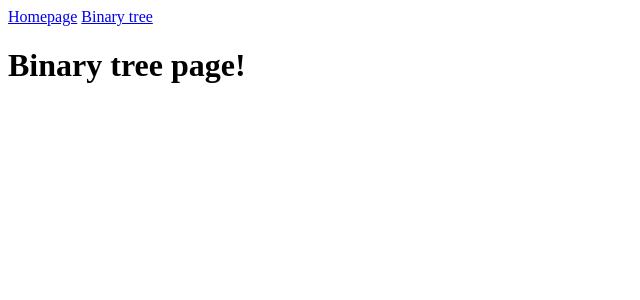
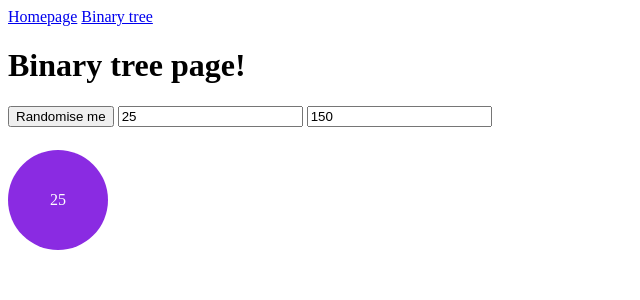
Before and after one commit to naomihollyholland/finalyearproject, a SvelteKit app in the folder finalyearproject/: page /binary_tree in a window 1280 px wide. Shown: the top 300 px of the page, without its empty margins (0-640 px from the left). Built offline with nearby package versions, Linux system fonts and the light colour scheme.

Commit message:
added a basic moving element
added basic element with two bindings

```diff
--- a/finalyearproject/src/routes/+layout.svelte
+++ b/finalyearproject/src/routes/+layout.svelte
@@ -8,4 +8,10 @@
 	<link rel="icon" href={favicon} />
 </svelte:head>
 
+<nav>
+    <a href="/">Homepage</a>
+    <a href="/binary_tree">Binary tree</a>
+</nav>
+
+
 {@render children()}
--- a/finalyearproject/src/routes/binary_tree/+page.svelte
+++ b/finalyearproject/src/routes/binary_tree/+page.svelte
@@ -1,6 +1,31 @@
-<nav>
-    <a href="/">Homepage</a>
-    <a href="/binary_tree">Binary tree</a>
-</nav>
+<script>
+    import TreeNode from "./TreeNode.svelte";
+
+    function random(){
+        y = Math.random() * 300
+        y += 100
+    }
+    let y = $state(150)
+    let x = $state(25)
+
+
+    const allnodes = $state([
+        {value:1, x: 150, y:150},
+        {value:2, x: 250, y:250},
+        {value:3, x: 350, y:350}
+    ]);
+
+
+</script>
 
 <h1>Binary tree page!</h1>
+
+<button onclick={random}>
+    Randomise me
+</button>
+
+<input bind:value={x} />
+<input bind:value={y} />
+
+
+<TreeNode {x}{y}/>
--- /dev/null
+++ b/finalyearproject/src/routes/binary_tree/TreeNode.svelte
@@ -0,0 +1,22 @@
+<script>
+    let {x,y} = $props();
+</script>
+
+<div class="circle" style="top: {y}px">
+    {x}
+</div>
+
+<style>
+    .circle{
+        width: 100px;
+        height: 100px;
+        border-radius: 50%;
+        background-color: blueviolet;
+        color: white;
+        display: flex;
+        justify-content: center;
+        align-items: center;
+        position:absolute;
+        transition: top 1s;
+    }
+</style>
```
